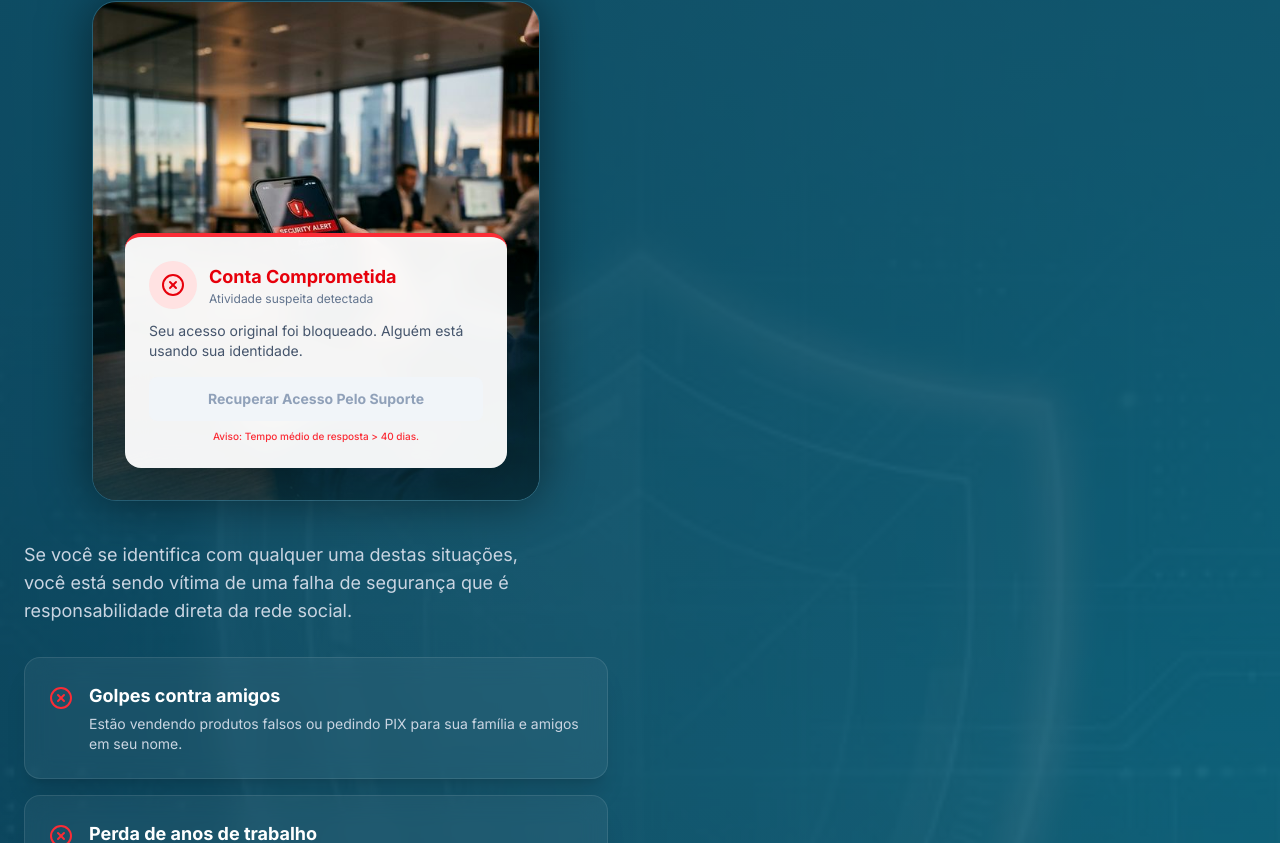
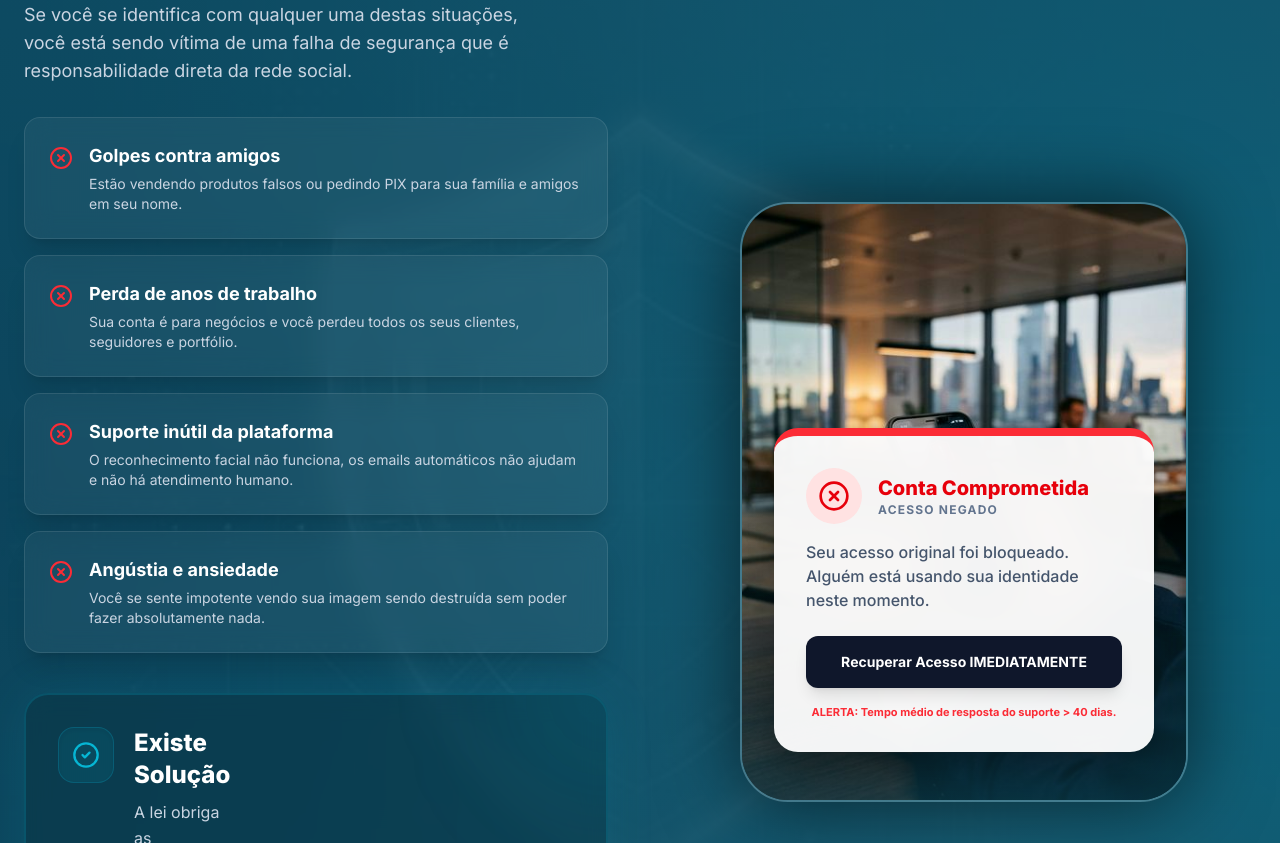
Before and after one commit to webdesignervictor/pedrogimenez-associados-lp, a React (Vite) app: page / in a window 1280 px wide. Shown: the part 1957-2800 px from the top of the page. Built offline with nearby package versions, Linux system fonts and the light colour scheme.

Commit message:
fix: rebalance desktop layout for Problems section and stabilize mobile flow

```diff
--- a/src/components/PainPoints.jsx
+++ b/src/components/PainPoints.jsx
@@ -61,13 +61,13 @@ const PainPoints = () => {
                 </span> agora?
               </h2>
 
-              {/* Visual moved from right column */}
+              {/* Mobile Visual (visible on mobile only) */}
               <motion.div
                 initial={{ opacity: 0, scale: 0.9, rotate: -2 }}
                 whileInView={{ opacity: 1, scale: 1, rotate: 0 }}
                 viewport={{ once: true, amount: 0.2 }}
                 transition={{ duration: 0.8, type: "spring" }}
-                className="relative aspect-4/5 md:aspect-auto md:h-[500px] w-full max-w-md mx-auto rounded-3xl overflow-hidden shadow-[0_0_50px_rgba(0,0,0,0.5)] border border-white/10 mb-10"
+                className="relative aspect-4/5 md:aspect-auto md:h-[500px] w-full max-w-md mx-auto rounded-3xl overflow-hidden shadow-[0_0_50px_rgba(0,0,0,0.5)] border border-white/10 mb-10 lg:hidden"
               >
                 <img
                   src={compromisedPhone}
@@ -194,10 +194,51 @@ const PainPoints = () => {
             </motion.div>
           </div>
 
-          {/* The right column is now empty as the visual element was moved to the left column. */}
-          <div className="w-full lg:w-1/2">
-            {/* This column is intentionally left empty as per user's request to move the visual element.
-                The layout will adjust naturally. */}
+          {/* Right: Visual on Desktop */}
+          <div className="hidden lg:block w-full lg:w-1/2 sticky top-32">
+            <motion.div
+              initial={{ opacity: 0, scale: 0.9, rotate: 2 }}
+              whileInView={{ opacity: 1, scale: 1, rotate: 0 }}
+              viewport={{ once: true, amount: 0.2 }}
+              transition={{ duration: 0.8, type: "spring" }}
+              className="relative md:h-[600px] w-full max-w-md mx-auto rounded-[3rem] overflow-hidden shadow-[0_0_80px_rgba(0,0,0,0.6)] border-2 border-white/20"
+            >
+              <img
+                src={compromisedPhone}
+                alt="Account Compromised"
+                className="w-full h-full object-cover"
+              />
+              <div className="absolute inset-0 bg-linear-to-t from-brand-navy via-transparent to-transparent opacity-60"></div>
+
+              {/* Floating Alert Card on Desktop */}
+              <motion.div
+                initial={{ x: 20, opacity: 0 }}
+                whileInView={{ x: 0, opacity: 1 }}
+                transition={{ delay: 0.5, duration: 0.8 }}
+                className="absolute bottom-12 left-8 right-8 bg-white/95 backdrop-blur-xl p-8 rounded-3xl shadow-[0_20px_40px_rgba(0,0,0,0.4)] border-t-8 border-red-500"
+              >
+                 <div className="flex items-center gap-4 mb-4">
+                    <div className="w-14 h-14 bg-red-100 rounded-full flex items-center justify-center">
+                       <CircleX className="w-8 h-8 text-red-600" />
+                    </div>
+                    <div>
+                      <h3 className="text-red-600 font-black text-xl">Conta Comprometida</h3>
+                      <p className="text-slate-500 text-xs font-bold uppercase tracking-widest">Acesso Negado</p>
+                    </div>
+                 </div>
+                 <p className="text-slate-600 text-base mb-6 font-medium">Seu acesso original foi bloqueado. Alguém está usando sua identidade neste momento.</p>
+                 <div className="w-full bg-slate-900 text-white font-bold py-4 rounded-xl text-sm text-center shadow-lg">
+                    Recuperar Acesso IMEDIATAMENTE
+                 </div>
+                 <p className="text-[11px] text-red-500 mt-4 font-bold text-center animate-pulse">
+                   ALERTA: Tempo médio de resposta do suporte &gt; 40 dias.
+                 </p>
+              </motion.div>
+
+              {/* Decorative elements for desktop mockup */}
+              <div className="absolute -top-10 -right-10 w-40 h-40 bg-red-500/20 rounded-full blur-3xl -z-10"></div>
+              <div className="absolute -bottom-10 -left-10 w-40 h-40 bg-brand-gold/20 rounded-full blur-3xl -z-10"></div>
+            </motion.div>
           </div>
 
         </div>
```
